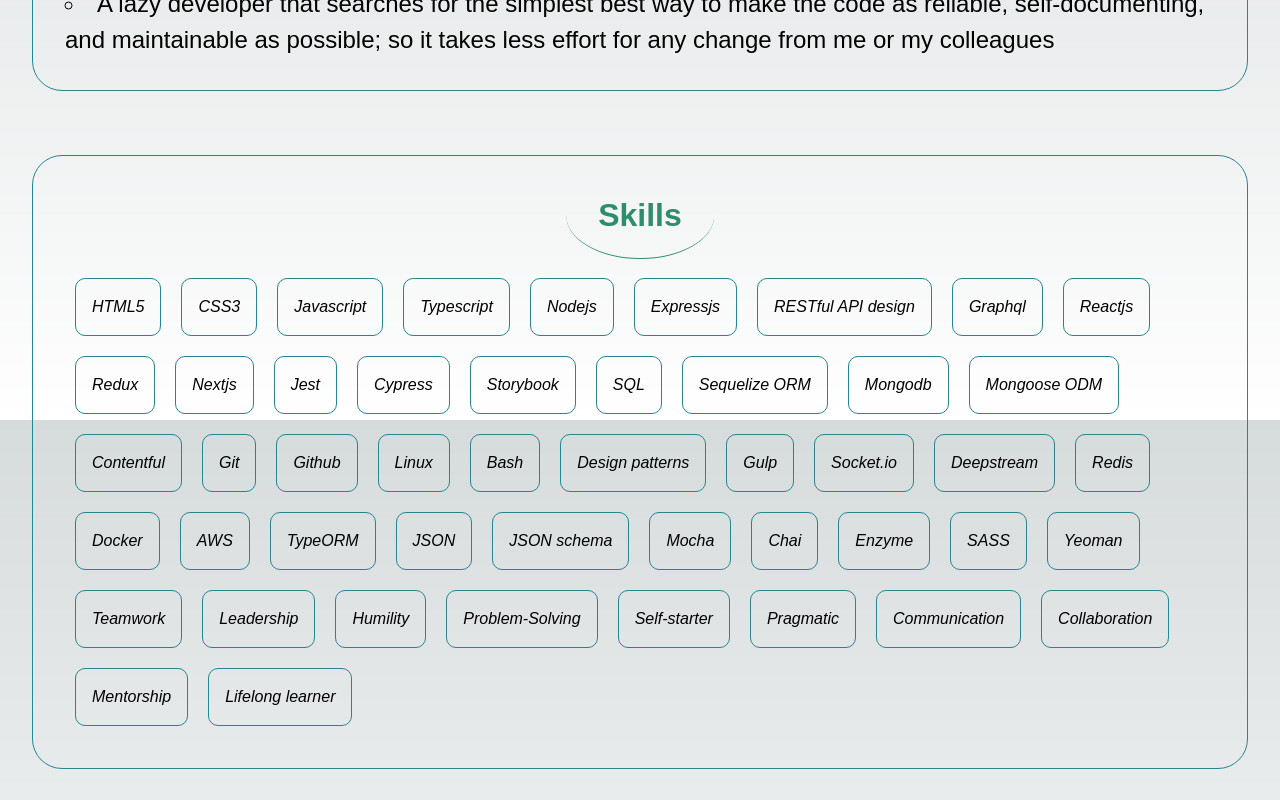
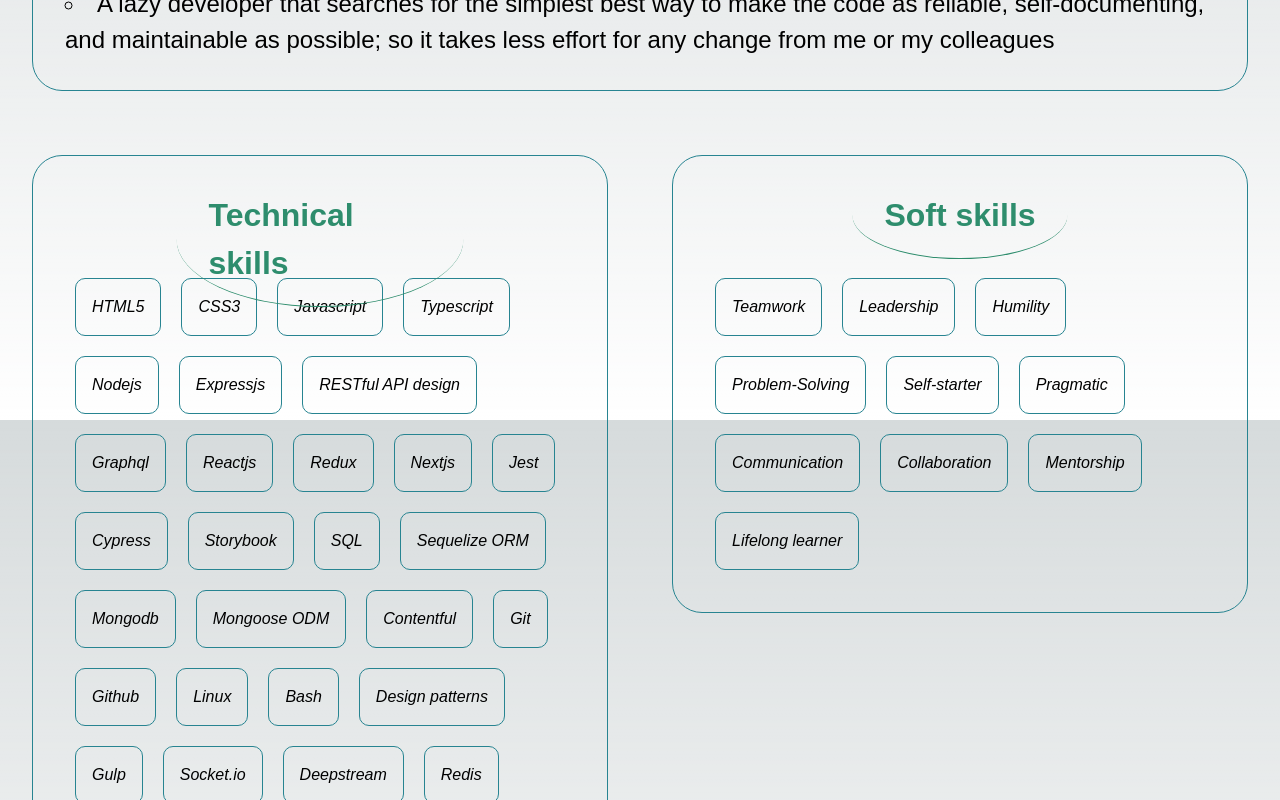
Before and after one commit to waelhasan/personal-site, a Next.js app: page / in a window 1280 px wide. Shown: the part 1180-1980 px from the top of the page. Built offline with nearby package versions, Linux system fonts and the light colour scheme.

Commit message:
Splitting skills to technical and soft

```diff
--- a/src/app/page.tsx
+++ b/src/app/page.tsx
@@ -3,7 +3,8 @@ import Image from "next/image"
 const info = {
   fullName: "Wael Hasan",
   title: "Senior Full-Stack JS/TS web developer",
-  skills: ['HTML5', 'CSS3', 'Javascript', 'Typescript', 'Nodejs', 'Expressjs', 'RESTful API design', 'Graphql', 'Reactjs', 'Redux', 'Nextjs', 'Jest', 'Cypress', 'Storybook', 'SQL', 'Sequelize ORM', 'Mongodb', 'Mongoose ODM', 'Contentful', 'Git', 'Github', 'Linux', 'Bash', 'Design patterns', 'Gulp', 'Socket.io', 'Deepstream', 'Redis', 'Docker', 'AWS', 'TypeORM', 'JSON', 'JSON schema', 'Mocha', 'Chai', 'Enzyme', 'SASS', 'Yeoman', 'Teamwork', 'Leadership', 'Humility', 'Problem-Solving', 'Self-starter', 'Pragmatic', 'Communication', 'Collaboration', 'Mentorship', 'Lifelong learner'],
+  technicalSkills: ['HTML5', 'CSS3', 'Javascript', 'Typescript', 'Nodejs', 'Expressjs', 'RESTful API design', 'Graphql', 'Reactjs', 'Redux', 'Nextjs', 'Jest', 'Cypress', 'Storybook', 'SQL', 'Sequelize ORM', 'Mongodb', 'Mongoose ODM', 'Contentful', 'Git', 'Github', 'Linux', 'Bash', 'Design patterns', 'Gulp', 'Socket.io', 'Deepstream', 'Redis', 'Docker', 'AWS', 'TypeORM', 'JSON', 'JSON schema', 'Mocha', 'Chai', 'Enzyme', 'SASS', 'Yeoman'],
+  softSkills: ['Teamwork', 'Leadership', 'Humility', 'Problem-Solving', 'Self-starter', 'Pragmatic', 'Communication', 'Collaboration', 'Mentorship', 'Lifelong learner'],
   reasonsToHireMe: [
     "Passion for being a better software engineer",
     "Passion for learning more about technology in general and JS in particular",
@@ -64,9 +65,20 @@ const TitlesSection = ({ title, children }: { title: string, children: React.Rea
 )
 
 const Skills = () => (
-  <TitlesSection title="Skills">
-    {info.skills.map(skill => <Skill key={skill} title={skill} />)}
-  </TitlesSection >
+  <div style={{
+    display: "flex"
+  }}>
+    <div style={{ flex: 1 }}>
+      <TitlesSection title="Technical skills">
+        {info.technicalSkills.map(skill => <Skill key={skill} title={skill} />)}
+      </TitlesSection >
+    </div>
+    <div style={{ flex: 1 }}>
+      <TitlesSection title="Soft skills">
+        {info.softSkills.map(skill => <Skill key={skill} title={skill} />)}
+      </TitlesSection >
+    </div>
+  </div>
 )
 
 const LevelsToFontSizeMap = {
```
